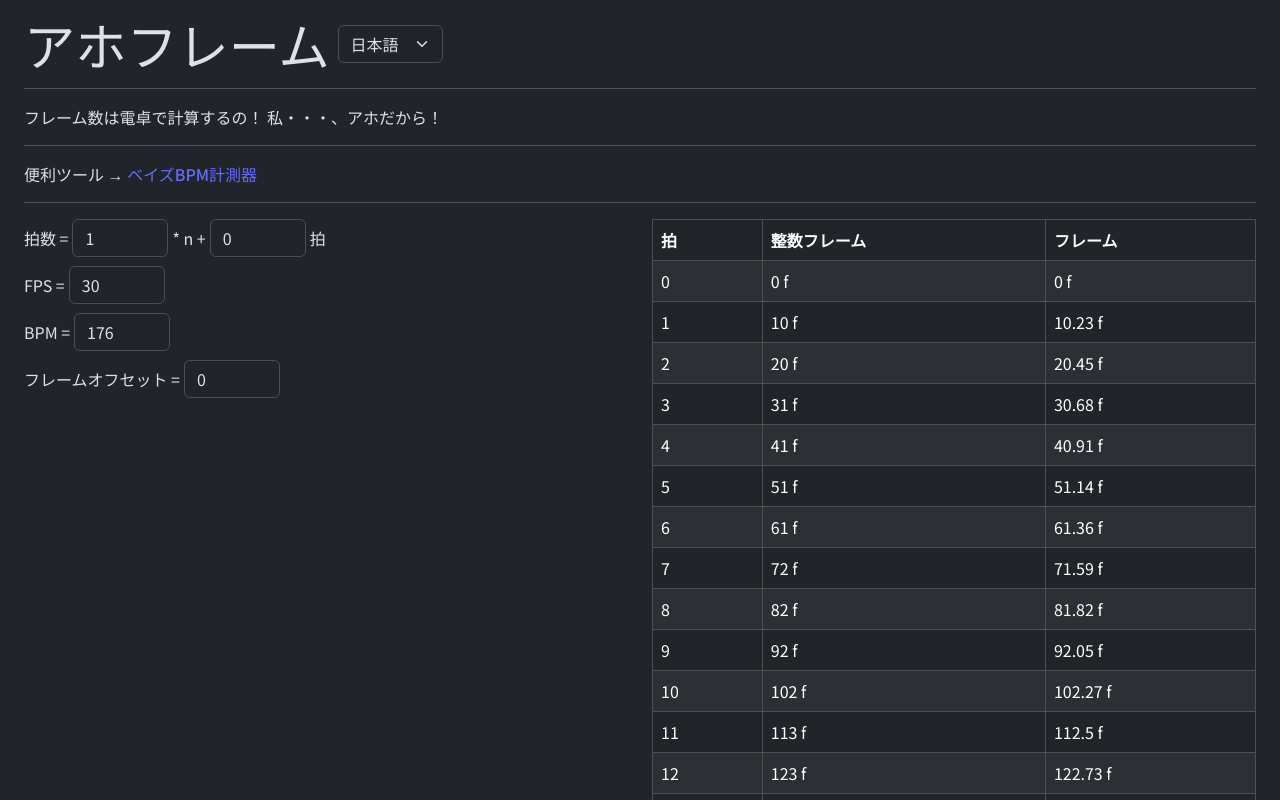
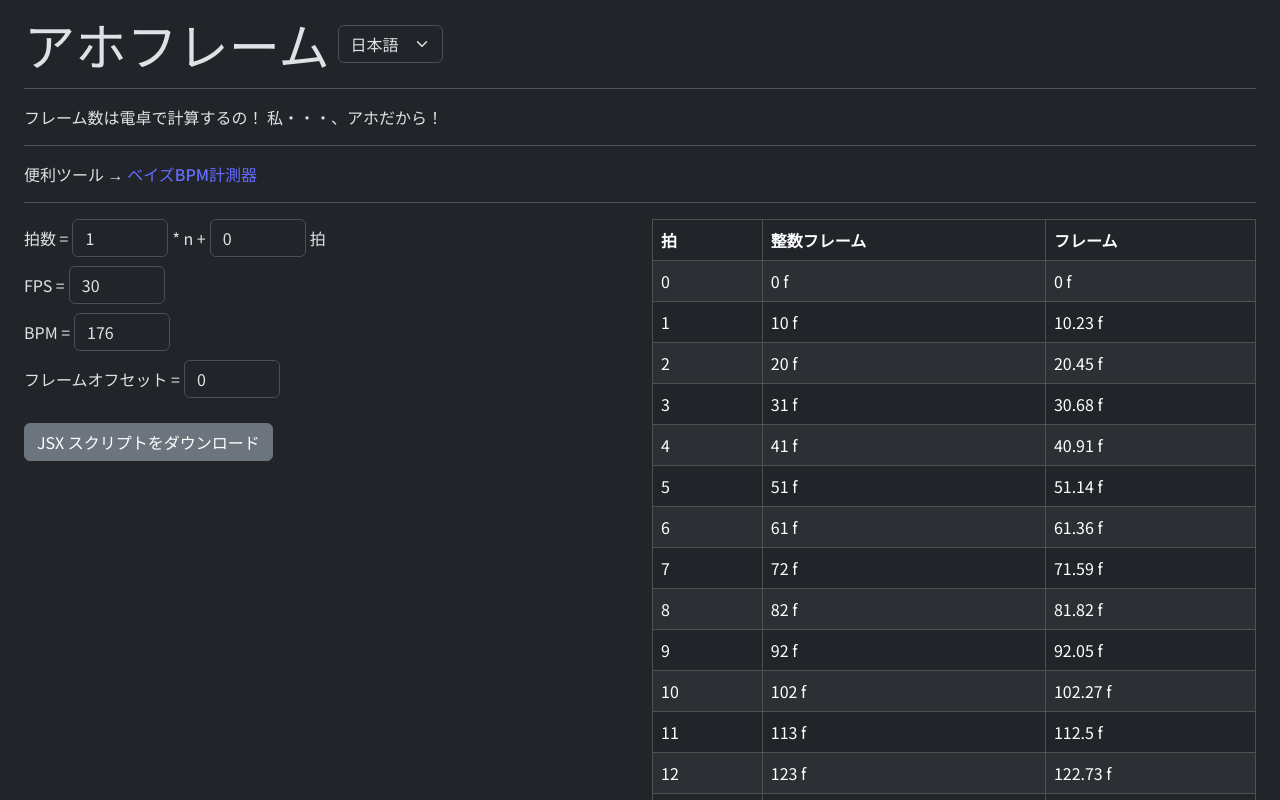
Before and after one commit to yuinore/aho-frame, a React (Vite) app: page / in a window 1280 px wide. Shown: the top 800 px of the page. Built offline with nearby package versions, Linux system fonts and the light colour scheme.

Commit message:
add JSX download feature

```diff
--- a/src/App.tsx
+++ b/src/App.tsx
@@ -1,8 +1,11 @@
 import { useEffect, useMemo, useRef, useState } from 'react';
 import { useTranslation } from 'react-i18next';
+import Button from 'react-bootstrap/Button';
 import Container from 'react-bootstrap/Container';
 import Form from 'react-bootstrap/Form';
 import Table from 'react-bootstrap/Table';
+import { generateJsxScript } from './downloadScript.ts';
+import { downloadText } from './downloadText.ts';
 import { getDefaultForm, readSettings, writeSettings } from './cookie.ts';
 
 const BPM_COUNTER_URL = 'https://yuinore.moe/bayes_bpm_counter.html';
@@ -82,20 +85,32 @@ function App() {
       bpm,
       frameOffset,
     );
-    const result: { beat: number; frameInt: string; frameDec: string }[] = [];
+    const result: {
+      beat: number;
+      frameInt: string;
+      frameDec: string;
+      frameIntNum: number;
+    }[] = [];
     for (let x = 0; x < ROW_COUNT; x++) {
       const beat = x * beatInterval + beatOffset;
       const frame = ((60 * fps) / (bpm || 1)) * beat + frameOffset;
-      const frameInt = Math.round(frame * 1) / 1;
+      const frameIntNum = Math.round(frame * 1) / 1;
       const frameDec = Math.round(frame * 100) / 100;
       result.push({
         beat,
-        frameInt: `${frameInt} f`,
+        frameInt: `${frameIntNum} f`,
         frameDec: `${frameDec} f`,
+        frameIntNum,
       });
     }
     return result;
   }, [beatInterval, beatOffset, fps, bpm, frameOffset]);
+
+  const handleDownloadScript = () => {
+    const frames = rows.map((row) => row.frameIntNum);
+    const script = generateJsxScript(frames, fps);
+    downloadText(script, 'AddKeyframes', 'jsx');
+  };
 
   const handleChangeLanguage = (e: React.ChangeEvent<HTMLSelectElement>) => {
     if (e.target.value === 'ja' || e.target.value === 'en') {
@@ -206,6 +221,13 @@ function App() {
                 aria-label={t('ariaFrameOffset')}
               />
             </Form.Group>
+            <Button
+              variant="secondary"
+              className="mt-3"
+              onClick={handleDownloadScript}
+            >
+              {t('downloadScript')}
+            </Button>
           </Form>
         </div>
         <div className="col-lg-6">
--- /dev/null
+++ b/src/downloadScript.ts
@@ -0,0 +1,47 @@
+// After Effects JSX Script template
+export const ADD_KEYFRAMES_SCRIPT = `// Add Keyframes
+app.beginUndoGroup("Add Keyframes");
+
+function main() {
+  var comp = app.project.activeItem;
+  if (!(comp instanceof CompItem)) {
+    alert("コンポジションを選択してください");
+    app.endUndoGroup();
+    return;
+  }
+
+  var props = comp.selectedProperties;
+  if (props.length === 0) {
+    alert("プロパティを選択してください");
+    app.endUndoGroup();
+    return;
+  }
+
+  var times = <TIMES_ARRAY>; // 秒
+  var fps = <FPS>;
+
+  for (var i = 0; i < props.length; i++) {
+    var p = props[i];
+
+    if (p instanceof Property && p.canVaryOverTime) {
+      var v = 0;
+
+      for (var t = 0; t < times.length; t++) {
+        p.setValueAtTime(times[t] / fps, v);
+      }
+    }
+  }
+}
+
+main();
+
+app.endUndoGroup();
+`;
+
+export function generateJsxScript(frames: number[], fps: number): string {
+  const script = ADD_KEYFRAMES_SCRIPT.replace(
+    '<TIMES_ARRAY>',
+    JSON.stringify(frames),
+  ).replace('<FPS>', String(fps));
+  return script;
+}
--- /dev/null
+++ b/src/downloadText.ts
@@ -0,0 +1,16 @@
+export function downloadText(
+  text: string,
+  filename: string,
+  extension = 'jsx',
+): void {
+  const name = filename.endsWith(`.${extension}`)
+    ? filename
+    : `${filename}.${extension}`;
+  const blob = new Blob([text], { type: 'text/plain;charset=utf-8' });
+  const url = URL.createObjectURL(blob);
+  const a = document.createElement('a');
+  a.href = url;
+  a.download = name;
+  a.click();
+  URL.revokeObjectURL(url);
+}
--- a/src/locales/en.json
+++ b/src/locales/en.json
@@ -9,6 +9,7 @@
   "fpsLabel": "FPS =",
   "bpmLabel": "BPM =",
   "frameOffsetLabel": "Frame offset =",
+  "downloadScript": "Download JSX script",
   "tableBeat": "Beat",
   "tableFrameInt": "Frame (int)",
   "tableFrame": "Frame",
--- a/src/locales/ja.json
+++ b/src/locales/ja.json
@@ -9,6 +9,7 @@
   "fpsLabel": "FPS =",
   "bpmLabel": "BPM =",
   "frameOffsetLabel": "フレームオフセット =",
+  "downloadScript": "JSX スクリプトをダウンロード",
   "tableBeat": "拍",
   "tableFrameInt": "整数フレーム",
   "tableFrame": "フレーム",
```
